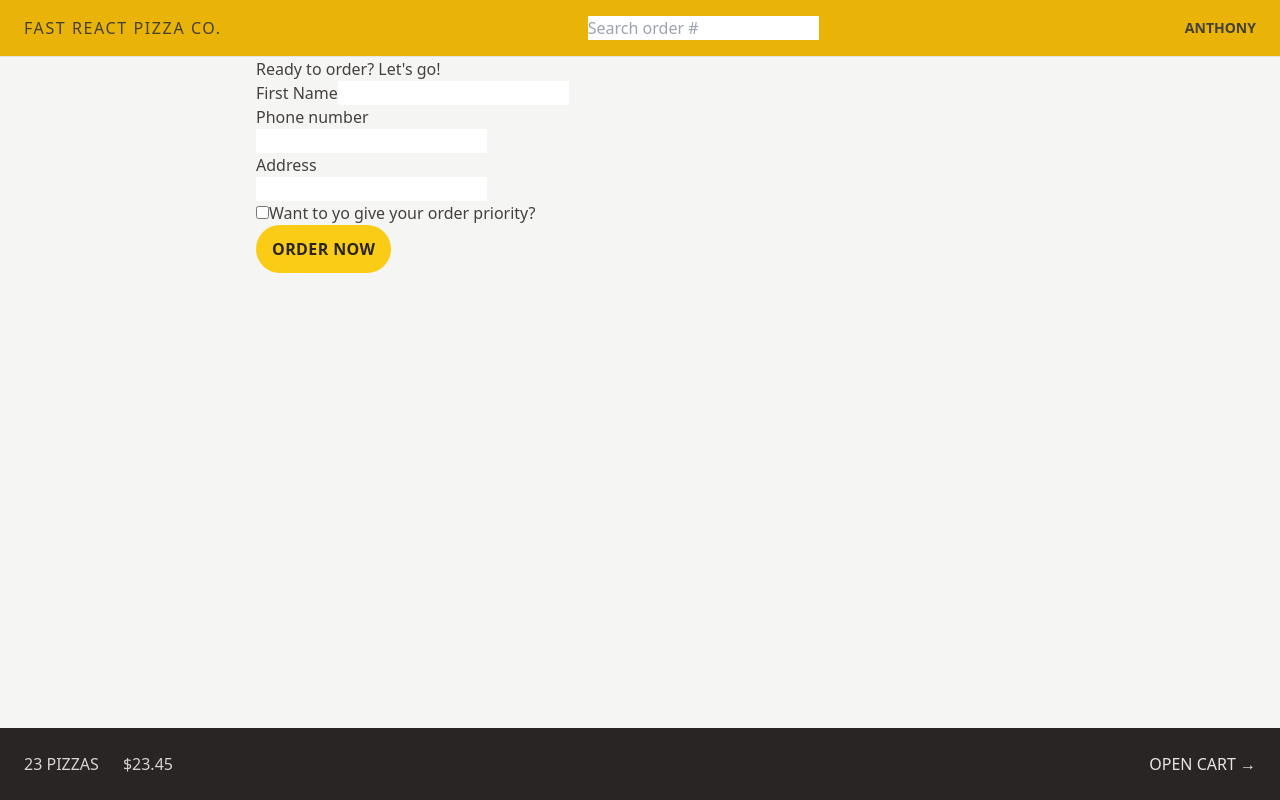
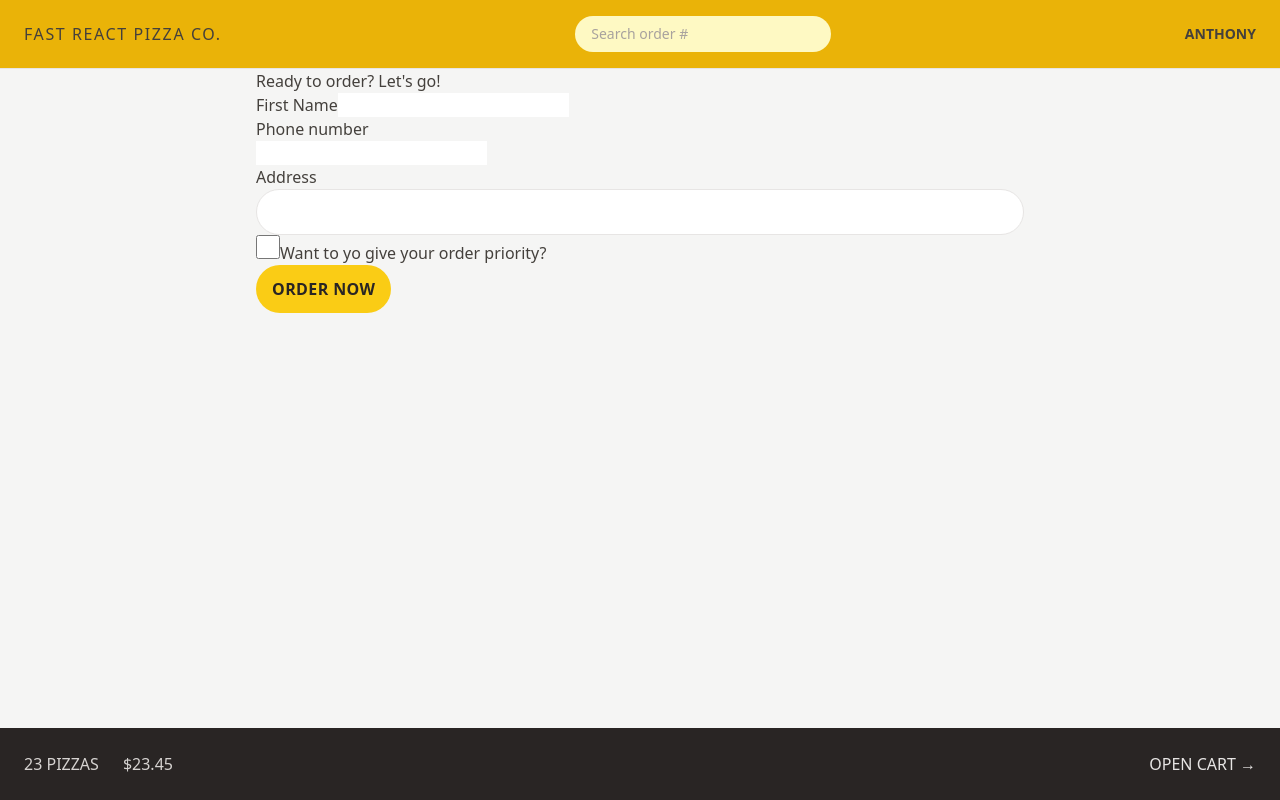
Before and after one commit to Charles-Rocke/React-Pizza-Upgrade, a React (Vite) app: page /order/new in a window 1280 px wide. Built offline with nearby package versions, Linux system fonts and the light colour scheme.

Commit message:
Create Order form design edit

```diff
--- a/src/features/order/CreateOrder.jsx
+++ b/src/features/order/CreateOrder.jsx
@@ -62,12 +62,18 @@
         <div>
           <label>Address</label>
           <div>
-            <input type="text" name="address" required />
+            <input
+              className="w-full rounded-full border border-stone-200 px-4 py-2 text-sm transition-all duration-300 placeholder:text-stone-400 focus:outline-none focus:ring focus:ring-yellow-400 md:px-6 md:py-3"
+              type="text"
+              name="address"
+              required
+            />
           </div>
         </div>
 
         <div>
           <input
+            className="h-6 w-6 accent-yellow-400 focus:ring-yellow-400 focus:ring-offset-2"
             type="checkbox"
             name="priority"
             id="priority"
--- a/src/features/order/SearchOrder.jsx
+++ b/src/features/order/SearchOrder.jsx
@@ -18,6 +18,7 @@
         placeholder="Search order #"
         value={query}
         onChange={(e) => setQuery(e.target.value)}
+        className="transition:all w-28 rounded-full bg-yellow-100 px-4 py-2 text-sm duration-300 placeholder:text-stone-400 focus:outline-none focus:ring-yellow-500 focus:ring-opacity-50 sm:w-64 sm:focus:w-72 "
       />
     </form>
   );
```
